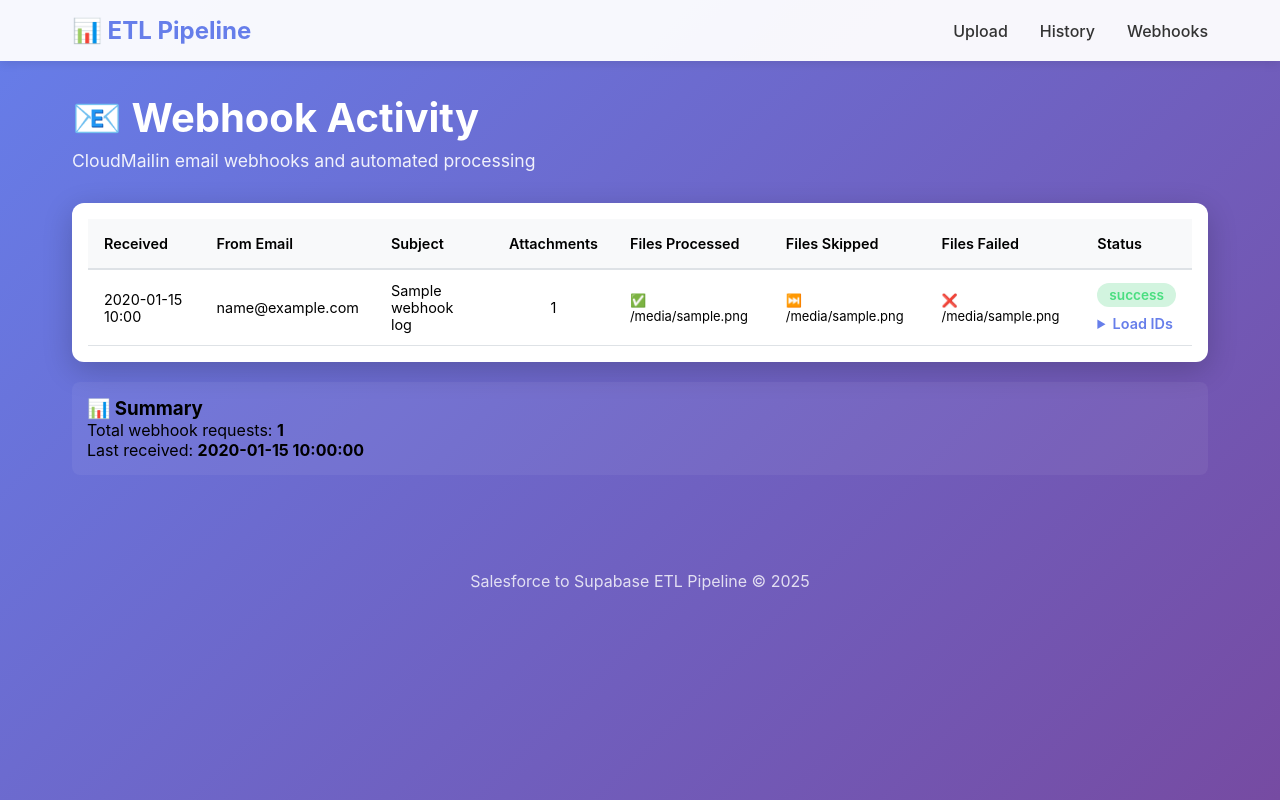
After one commit to dojha-medpro/sf_to_supabase, a Flask app: page /webhook-activity in a window 1280 px wide. The commit adds this page. Run offline with Flask 3, Linux system fonts and the light colour scheme; a database or web service that is not in the repository returns one stand-in record (values such as "Sample title"); some libraries are stand-ins or nearby versions.

Commit message:
Display webhook activity and log incoming webhook data
Add a new route to display webhook activity from the database and modify the CloudMailin webhook handler to log processed and failed requests.

Replit-Commit-Author: Agent
Replit-Commit-Session-Id: e5fa982f-40bd-4835-82e9-0511078af15d
Replit-Commit-Checkpoint-Type: full_checkpoint
Replit-Commit-Screenshot-Url: https://storage.googleapis.com/screenshot-production-us-central1/804aaf88-3581-4efc-b552-0f6d476be423/e5fa982f-40bd-4835-82e9-0511078af15d/IaG5ryK

```diff
--- a/main.py
+++ b/main.py
@@ -227,6 +227,36 @@ def history():
 
     except Exception as e:
         flash(f'Error loading history: {str(e)}', 'error')
+        return redirect(url_for('index'))
+
+
+@app.route('/webhook-activity')
+def webhook_activity():
+    """Show webhook activity log."""
+    import psycopg2
+
+    try:
+        conn = psycopg2.connect(os.environ.get('DATABASE_URL'))
+        cursor = conn.cursor()
+
+        cursor.execute("""
+            SELECT id, received_at, from_email, subject, attachments_count,
+                   files_processed, files_skipped, files_failed, status,
+                   error_message, load_ids
+            FROM webhook_log
+            ORDER BY received_at DESC
+            LIMIT 100
+        """)
+
+        webhooks = cursor.fetchall()
+
+        cursor.close()
+        conn.close()
+
+        return render_template('webhook_activity.html', webhooks=webhooks)
+
+    except Exception as e:
+        flash(f'Error loading webhook activity: {str(e)}', 'error')
         return redirect(url_for('index'))
 
 
@@ -543,6 +573,33 @@ def cloudmailin_webhook():
                     'error': str(e)
                 })
 
+        # Log webhook request to database
+        files_processed = [r['file'] for r in results if r['status'] == 'success']
+        files_skipped = [r['file'] for r in results if r['status'] == 'skipped']
+        files_failed = [r['file'] for r in results if r['status'] == 'failed']
+        load_ids = [r.get('load_id') for r in results if r.get('load_id')]
+
+        import psycopg2
+        conn = psycopg2.connect(os.environ.get('DATABASE_URL'))
+        cur = conn.cursor()
+        cur.execute("""
+            INSERT INTO webhook_log
+            (from_email, subject, attachments_count, files_processed, files_skipped, files_failed, status, load_ids)
+            VALUES (%s, %s, %s, %s, %s, %s, %s, %s)
+        """, (
+            from_email,
+            subject,
+            len(attachments),
+            files_processed,
+            files_skipped,
+            files_failed,
+            'success' if files_processed else 'partial' if files_skipped or files_failed else 'no_files',
+            load_ids
+        ))
+        conn.commit()
+        cur.close()
+        conn.close()
+
         return jsonify({
             'status': 'ok',
             'email_from': from_email,
@@ -554,6 +611,23 @@ def cloudmailin_webhook():
         app.logger.error(f"Webhook error: {str(e)}")
         import traceback
         traceback.print_exc()
+
+        # Log failed webhook request
+        try:
+            import psycopg2
+            conn = psycopg2.connect(os.environ.get('DATABASE_URL'))
+            cur = conn.cursor()
+            cur.execute("""
+                INSERT INTO webhook_log
+                (from_email, subject, attachments_count, status, error_message)
+                VALUES (%s, %s, %s, %s, %s)
+            """, ('unknown', 'Error', 0, 'failed', str(e)))
+            conn.commit()
+            cur.close()
+            conn.close()
+        except:
+            pass  # Don't fail on logging errors
+
         return jsonify({'status': 'error', 'message': str(e)}), 500
 
 
--- a/templates/base.html
+++ b/templates/base.html
@@ -13,6 +13,7 @@
             <ul class="nav-links">
                 <li><a href="/">Upload</a></li>
                 <li><a href="/history">History</a></li>
+                <li><a href="/webhook-activity">Webhooks</a></li>
             </ul>
         </div>
     </nav>
--- /dev/null
+++ b/templates/webhook_activity.html
@@ -0,0 +1,167 @@
+{% extends "base.html" %}
+
+{% block title %}Webhook Activity - ETL Pipeline{% endblock %}
+
+{% block content %}
+<div class="history-section">
+    <h1>📧 Webhook Activity</h1>
+    <p class="subtitle">CloudMailin email webhooks and automated processing</p>
+
+    <div class="table-container">
+        <table class="history-table">
+            <thead>
+                <tr>
+                    <th>Received</th>
+                    <th>From Email</th>
+                    <th>Subject</th>
+                    <th>Attachments</th>
+                    <th>Files Processed</th>
+                    <th>Files Skipped</th>
+                    <th>Files Failed</th>
+                    <th>Status</th>
+                </tr>
+            </thead>
+            <tbody>
+                {% if webhooks %}
+                    {% for wh in webhooks %}
+                    <tr class="status-{{ wh[8] }}">
+                        <td>{{ wh[1].strftime('%Y-%m-%d %H:%M') if wh[1] else '-' }}</td>
+                        <td>{{ wh[2] or '-' }}</td>
+                        <td>{{ wh[3] or '-' }}</td>
+                        <td class="center">{{ wh[4] or 0 }}</td>
+                        <td>
+                            {% if wh[5] %}
+                                <ul class="file-list">
+                                    {% for file in wh[5] %}
+                                        <li>✅ {{ file }}</li>
+                                    {% endfor %}
+                                </ul>
+                            {% else %}
+                                -
+                            {% endif %}
+                        </td>
+                        <td>
+                            {% if wh[6] %}
+                                <ul class="file-list">
+                                    {% for file in wh[6] %}
+                                        <li>⏭️ {{ file }}</li>
+                                    {% endfor %}
+                                </ul>
+                            {% else %}
+                                -
+                            {% endif %}
+                        </td>
+                        <td>
+                            {% if wh[7] %}
+                                <ul class="file-list">
+                                    {% for file in wh[7] %}
+                                        <li>❌ {{ file }}</li>
+                                    {% endfor %}
+                                </ul>
+                            {% else %}
+                                -
+                            {% endif %}
+                        </td>
+                        <td>
+                            <span class="badge badge-{{ wh[8] }}">
+                                {{ wh[8] }}
+                            </span>
+                            {% if wh[9] %}
+                                <details>
+                                    <summary>Error</summary>
+                                    <pre>{{ wh[9] }}</pre>
+                                </details>
+                            {% endif %}
+                            {% if wh[10] and wh[10]|length > 0 %}
+                                <details>
+                                    <summary>Load IDs</summary>
+                                    <div class="load-ids">
+                                        {% for load_id in wh[10] %}
+                                            <a href="/history" class="load-link">Load #{{ load_id }}</a>
+                                        {% endfor %}
+                                    </div>
+                                </details>
+                            {% endif %}
+                        </td>
+                    </tr>
+                    {% endfor %}
+                {% else %}
+                    <tr>
+                        <td colspan="8" class="no-data">
+                            <p>No webhook activity yet</p>
+                            <p style="margin-top: 10px; font-size: 0.9em;">
+                                Configure CloudMailin to send emails to your webhook endpoint
+                            </p>
+                        </td>
+                    </tr>
+                {% endif %}
+            </tbody>
+        </table>
+    </div>
+
+    {% if webhooks and webhooks|length > 0 %}
+    <div style="margin-top: 20px; padding: 15px; background: rgba(255,255,255,0.05); border-radius: 8px;">
+        <h3>📊 Summary</h3>
+        <p>Total webhook requests: <strong>{{ webhooks|length }}</strong></p>
+        <p>Last received: <strong>{{ webhooks[0][1].strftime('%Y-%m-%d %H:%M:%S') if webhooks[0][1] else 'Never' }}</strong></p>
+    </div>
+    {% endif %}
+</div>
+
+<style>
+.file-list {
+    list-style: none;
+    padding: 0;
+    margin: 5px 0;
+    font-size: 0.9em;
+}
+
+.file-list li {
+    padding: 2px 0;
+}
+
+.center {
+    text-align: center;
+}
+
+.load-ids {
+    display: flex;
+    gap: 8px;
+    flex-wrap: wrap;
+    margin-top: 5px;
+}
+
+.load-link {
+    background: rgba(99, 102, 241, 0.2);
+    color: #818cf8;
+    padding: 2px 8px;
+    border-radius: 4px;
+    text-decoration: none;
+    font-size: 0.85em;
+}
+
+.load-link:hover {
+    background: rgba(99, 102, 241, 0.3);
+}
+
+.badge-success {
+    background: rgba(34, 197, 94, 0.2);
+    color: #4ade80;
+}
+
+.badge-partial {
+    background: rgba(251, 191, 36, 0.2);
+    color: #fbbf24;
+}
+
+.badge-no_files {
+    background: rgba(148, 163, 184, 0.2);
+    color: #94a3b8;
+}
+
+.badge-failed {
+    background: rgba(239, 68, 68, 0.2);
+    color: #f87171;
+}
+</style>
+{% endblock %}
```
Also changed, not shown: 1 other file.
